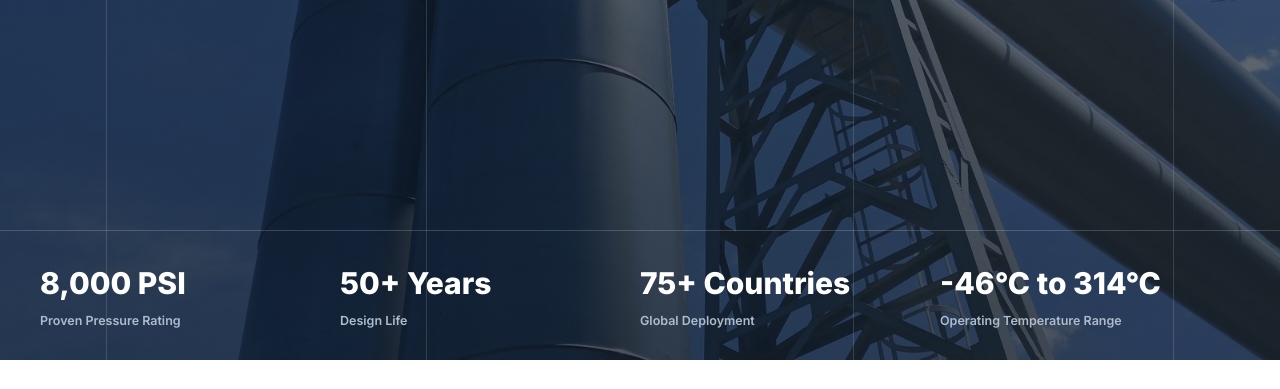
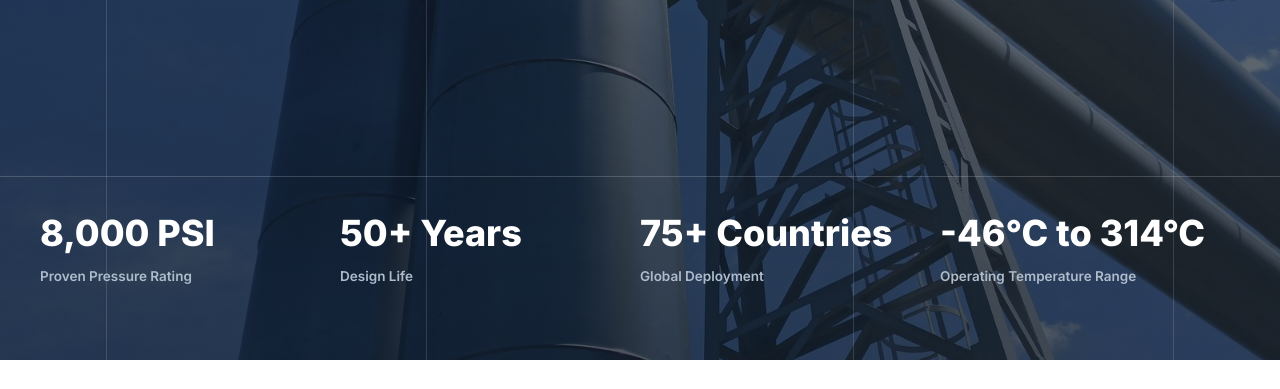
Before and after one commit to mbtmathe-star/COROSSION, a plain HTML site: page index.html in a window 1280 px wide. Shown: the part 563-952 px from the top of the page. Drawn offline with Linux system fonts and the light colour scheme.

Commit message:
Enlarge hero stats numbers and lift the row off the bottom edge
Bumped hero-strip-item numbers from 30px to 36px and moved the stats
row up (bottom:44px instead of flush bottom:0), with matching
increased padding-bottom reserved on the hero so nothing overlaps the
heading content above. Added white-space:nowrap so the longer items
("75+ Countries", the temperature range) stay on one line at the
larger size instead of wrapping unevenly against the shorter ones.

```diff
--- a/css/style.css
+++ b/css/style.css
@@ -44,7 +44,7 @@ h1,h2,h3,h4{color:var(--navy-dark);font-weight:800;line-height:1.2}
 .btn-outline-white:hover{background:#fff;color:var(--navy-dark)}
 
 /* Hero (full-screen photo, grid dividers, pill CTA) */
-.hero-full{position:relative;height:100vh;min-height:600px;max-height:920px;display:flex;align-items:center;overflow:hidden;color:#fff;padding-bottom:110px}
+.hero-full{position:relative;height:100vh;min-height:600px;max-height:920px;display:flex;align-items:center;overflow:hidden;color:#fff;padding-bottom:180px}
 .hero-full-bg{position:absolute;inset:0;background-size:cover;background-position:center}
 .hero-full-overlay{position:absolute;inset:0;background:linear-gradient(180deg,rgba(9,20,32,.55),rgba(9,20,32,.72))}
 .hero-full-grid{position:absolute;inset:0;z-index:1;display:flex;pointer-events:none}
@@ -76,14 +76,14 @@ h1,h2,h3,h4{color:var(--navy-dark);font-weight:800;line-height:1.2}
 .pill-btn:hover .pill-btn-icon svg.arrow-2{transform:translateX(0)}
 
 /* Hero stats strip (overlaid on the hero photo, no separate background) */
-.hero-stats-inline{position:absolute;left:0;right:0;bottom:0;z-index:2;padding:28px 0;border-top:1px solid rgba(255,255,255,.18)}
+.hero-stats-inline{position:absolute;left:0;right:0;bottom:44px;z-index:2;padding:28px 0;border-top:1px solid rgba(255,255,255,.18)}
 
 .eyebrow{display:inline-flex;align-items:center;gap:8px;background:rgba(255,255,255,.1);border:1px solid rgba(255,255,255,.25);color:#dfe6ee;font-size:11.5px;font-weight:700;letter-spacing:1px;text-transform:uppercase;padding:8px 16px;border-radius:30px;margin-bottom:24px}
 .eyebrow span{color:var(--copper-light)}
 .hero-strip{position:relative;z-index:1;display:flex;flex-wrap:wrap;gap:0}
 .hero-strip-item{flex:1;min-width:180px;padding-right:24px}
-.hero-strip-item strong{display:block;color:#fff;font-size:30px;font-weight:800}
-.hero-strip-item span{color:#aebccc;font-size:12.5px;font-weight:600}
+.hero-strip-item strong{display:block;color:#fff;font-size:36px;font-weight:800;white-space:nowrap}
+.hero-strip-item span{color:#aebccc;font-size:13.5px;font-weight:600}
 
 /* Sections */
 .section{padding:100px 0}
```
